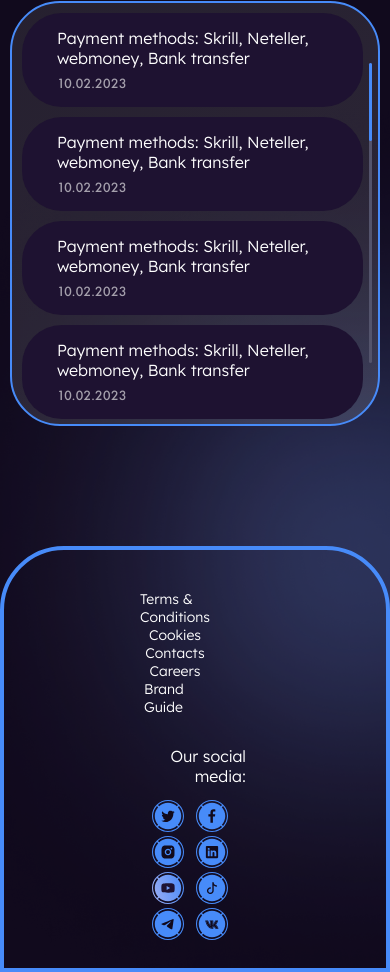
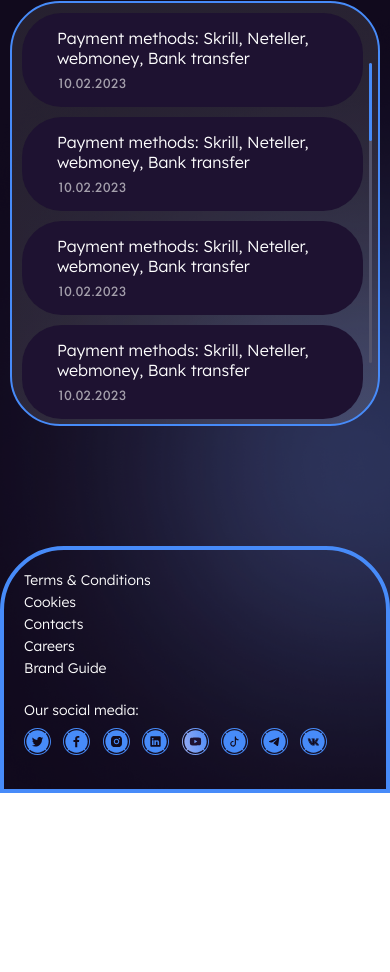
Before and after one commit to aliakseivb/test-vtop, a plain HTML site: page index.html in a window 390 px wide. Shown: the part 700-1672 px from the top of the page. After the commit the page ends 1493 px from the top, so only its background shows below. Drawn offline with Linux system fonts and the light colour scheme.

Commit message:
feat: footer adaptive

```diff
--- a/assets/styles/adaptive.css
+++ b/assets/styles/adaptive.css
@@ -85,6 +85,9 @@
     line-height: 24px;
   }
 
+  .footer__container {
+    padding: 40px 70px 24px;
+  }
 }
 
 @media screen and (max-width: 1220px) {
@@ -101,6 +104,11 @@
   .action {
     width: 100%;
     margin-left: 0;
+  }
+
+  .footer__container {
+    padding: 30px 50px 24px;
+    flex-direction: column;
   }
 }
 
@@ -225,6 +233,10 @@
   .nav__item,
   .action__item {
     font-size: 14px;
+  }
+
+  .footer__container {
+    padding: 20px 20px 30px;
   }
 }
 
@@ -367,6 +379,39 @@
     margin-left: 10px;
     margin-right: 10px;
   }
+
+  .footer__container {
+
+    flex-direction: column;
+    align-items: flex-start;
+  }
+  .footer .nav__items {
+    align-items: flex-start;
+    margin-bottom: 20px;
+  }
+
+  .footer .nav__items .nav__item {
+    line-height: 20px;
+    margin-bottom: 2px;
+  }
+
+  .social__footer {
+    font-size: 14px;
+    line-height: 20px;
+    margin-bottom: 8px;
+  }
+.social {
+  display: flex;
+  flex-direction: column;
+  align-items: flex-start;
+}
+  .social__items a {
+    width: 27px;
+    height: 27px;
+  }
+  .social__item:first-child {
+    margin-left: 0;
+  }
 }
 
 
--- a/assets/styles/style.css
+++ b/assets/styles/style.css
@@ -415,7 +415,7 @@ body {
   margin-right: 40px;
 }
 
-.social__header {
+.social__footer {
   font-size: 16px;
   margin-bottom: 14px;
   color: #ffffff;
@@ -432,8 +432,8 @@ body {
 }
 
 .social__items a svg {
-  width: 100%;
-  height: 100%;
+  width: 100% !important;
+  height: 100% !important;
 }
 
 .social__items a:hover svg path:first-child {
--- a/index.html
+++ b/index.html
@@ -521,7 +521,7 @@
         </ul>
       </nav>
       <div class="social">
-        <div class="social__header">
+        <div class="social__footer">
           Our social media:
         </div>
         <div class="social__items">
```
